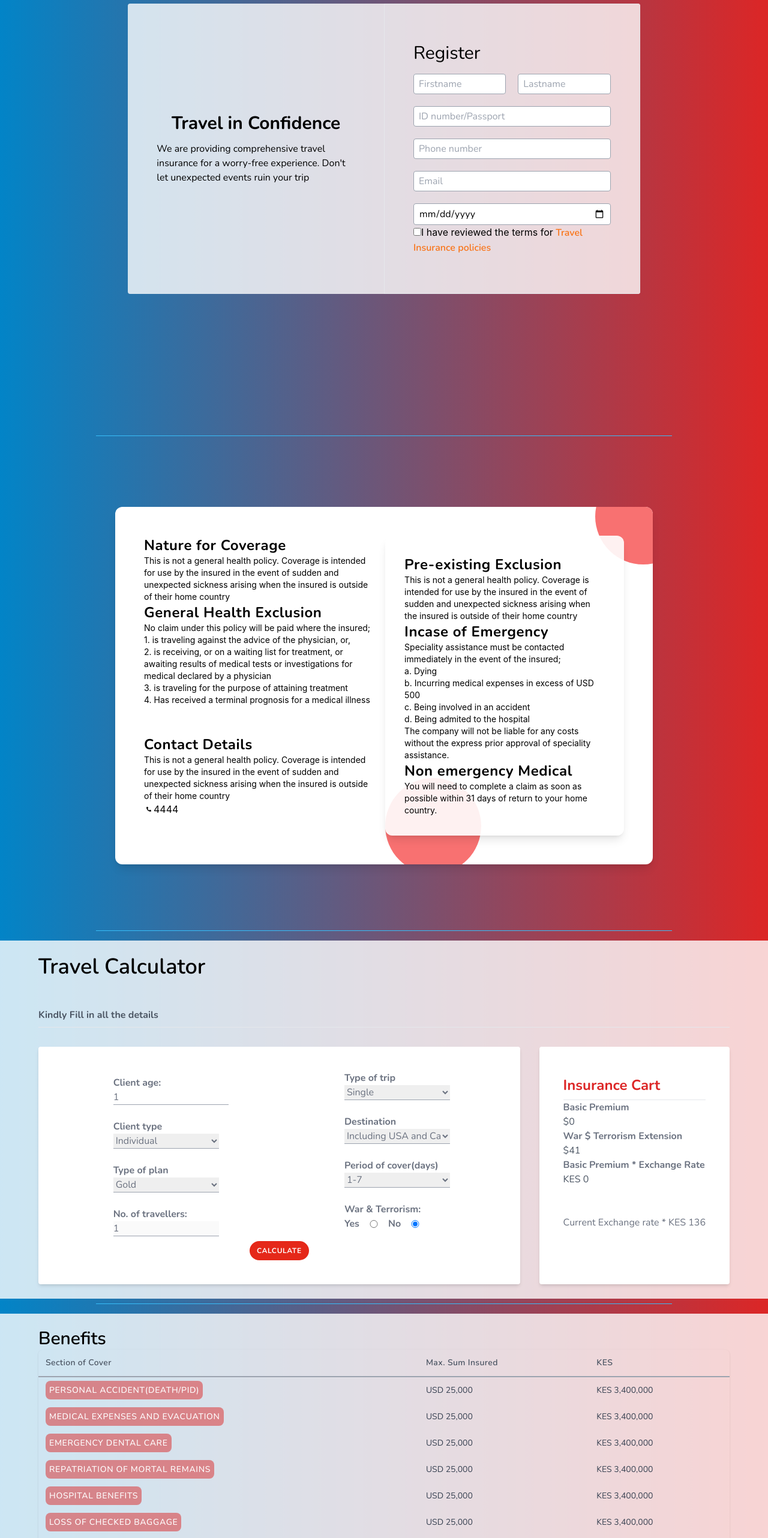
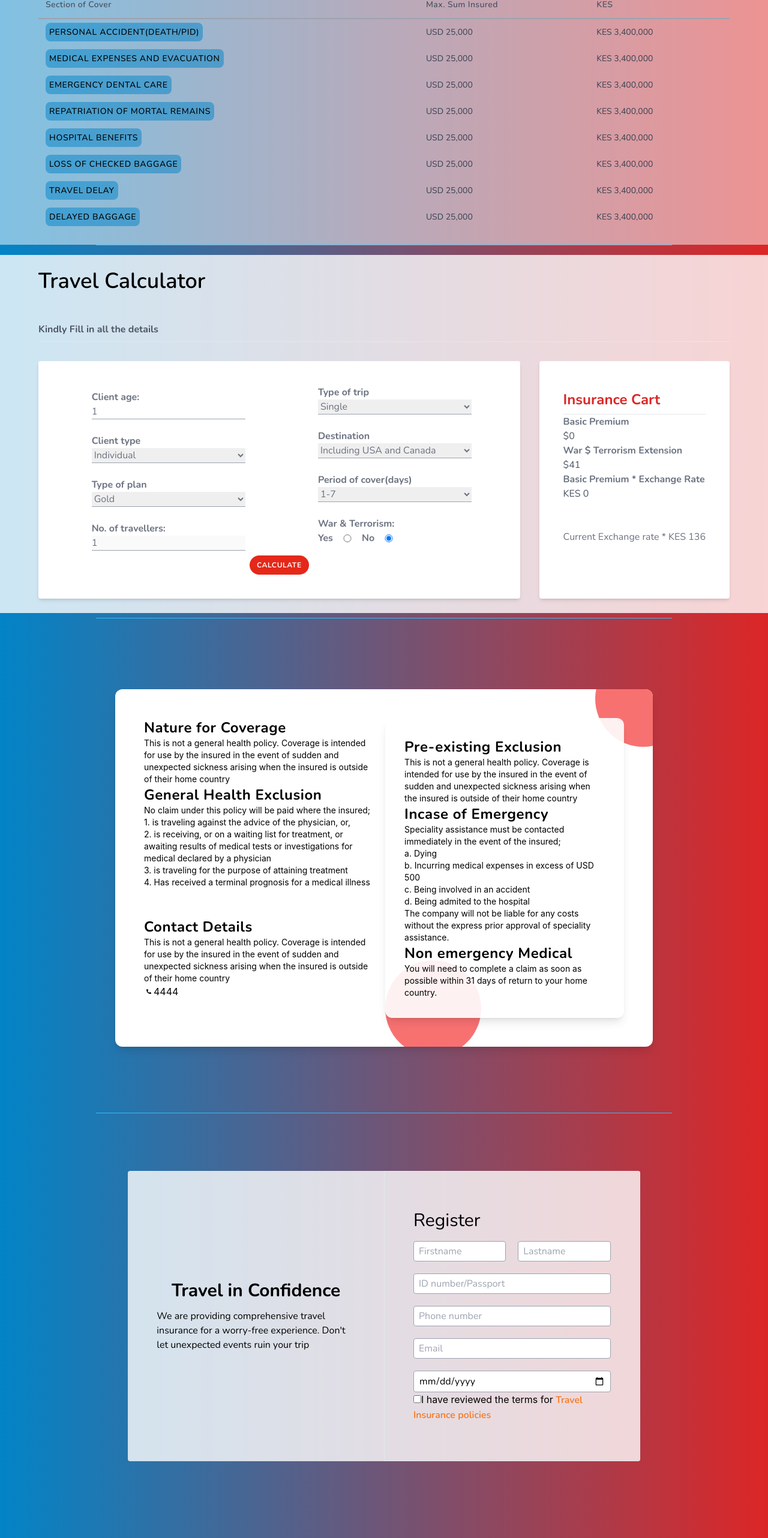
Before and after one commit to prince475/TravelCalculator, a React (Create React App) app: page / in a window 1280 px wide. Shown: the part 74-2638 px from the top of the page at 60% size. Built offline with nearby package versions, Linux system fonts and the light colour scheme.

Commit message:
Corrected the size for the warning message

```diff
--- a/src/App.js
+++ b/src/App.js
@@ -11,13 +11,13 @@ import Benefits from './Components/Benefits';
 function App() {
   return (
     <div className="App" >
-    <Home/>
+    <Benefits/>
     <hr className='border-sky-400 w-3/4 m-auto mb-4'/>
+    <Calculator/>
+    <hr className='border-sky-400 w-3/4 m-auto mb-4 mt-2'/>
     <Policy/>
     <hr className='border-sky-400 w-3/4 m-auto mb-4 mt-2'/>
-    <Calculator/>
-    <hr className='border-sky-400 w-3/4 m-auto mb-4 mt-2'/>
-    <Benefits/>
+    <Home/>
     </div>
   );
 }
--- a/src/Components/Benefits.jsx
+++ b/src/Components/Benefits.jsx
@@ -1,115 +1,119 @@
-import React from 'react'
+import React from "react";
+import britam from "../Components/Images/logoBritam.png";
 
 function Benefits() {
   return (
-    <div className='text-gray-600 font-body'>
-        <main className='px-16 py-6 body bg-white/80'>
+    <div className="text-gray-600 font-body">
+      <main className="px-16 py-6 body bg-white/50">
+        {/* <div>
+        <img src={britam} alt='logo' style={{width: '150px'}}></img>
+        </div>  */}
         <header>
-                <h2 className='text-black text-3xl font-semibold'>
-                    Benefits
-                </h2>
+          <h2 className="text-black text-3xl font-semibold">Benefits</h2>
         </header>
-
-            <div className='overflow-auto rounded-lg shadow'>
-                <table className='w-full'>
-                    <thead className='bg-gray-40 border-b-2 border-gray-400 text-xl'>
+        <div className="overflow-auto rounded-lg">
+          <table className="w-full">
+            <thead className="bg-gray-40 border-b-2 border-gray-400 text-xl">
               <tr>
-                            <th className='p-3 text-sm font-semibold tracking-wide text-left'>Section of Cover</th>
-                            <th className='p-3 text-sm font-semibold tracking-wide text-left'>Max. Sum Insured</th>
-                            <th className='p-3 text-sm font-semibold tracking-wide text-left'>KES</th>
+                <th className="p-3 text-sm font-semibold tracking-wide text-left">
+                  Section of Cover
+                </th>
+                <th className="p-3 text-sm font-semibold tracking-wide text-left">
+                  Max. Sum Insured
+                </th>
+                <th className="p-3 text-sm font-semibold tracking-wide text-left">
+                  KES
+                </th>
               </tr>
             </thead>
 
-                    <tbody className='divide divide-gray-300'>
-                            <tr className=''>
-                                <td className='p-3 text-sm text-gray-700 whitespace-nowrap'>
-                                    <span className='trow'>
-                                    Personal Accident(Death/PID)
-                                    </span>
+            <tbody className="divide divide-gray-300">
+              <tr className="">
+                <td className="p-3 text-sm text-gray-700 whitespace-nowrap">
+                  <span className="trow">Personal Accident(Death/PID)</span>
                 </td>
-                                <td className='p-3 text-sm text-gray-700 whitespace-nowrap'>
+                <td className="p-3 text-sm text-gray-700 whitespace-nowrap">
                   USD 25,000
                 </td>
-                                <td className='p-3 text-sm text-gray-700 whitespace-nowrap'>
+                <td className="p-3 text-sm text-gray-700 whitespace-nowrap">
                   KES 3,400,000
                 </td>
               </tr>
 
-                            <tr className=''>
-                                <td className='p-3 text-sm text-gray-700 whitespace-nowrap'>
-                                    <span className='trow'>
-                                    Medical Expenses and Evacuation
-                                    </span>
+              <tr className="">
+                <td className="p-3 text-sm text-gray-700 whitespace-nowrap">
+                  <span className="trow">Medical Expenses and Evacuation</span>
                 </td>
-                                <td className='p-3 text-sm text-gray-700 whitespace-nowrap'>
+                <td className="p-3 text-sm text-gray-700 whitespace-nowrap">
                   USD 25,000
                 </td>
-                                <td className='p-3 text-sm text-gray-700 whitespace-nowrap'>
+                <td className="p-3 text-sm text-gray-700 whitespace-nowrap">
                   KES 3,400,000
                 </td>
               </tr>
               <tr>
-                                <td className='p-3 text-sm text-gray-700 whitespace-nowrap'>
-                                    <span className='trow'>
-                                    Emergency Dental Care
-                                    </span>
+                <td className="p-3 text-sm text-gray-700 whitespace-nowrap">
+                  <span className="trow">Emergency Dental Care</span>
                 </td>
-                                <td className='p-3 text-sm text-gray-700 whitespace-nowrap'>
+                <td className="p-3 text-sm text-gray-700 whitespace-nowrap">
                   USD 25,000
                 </td>
-                                <td className='p-3 text-sm text-gray-700 whitespace-nowrap'>
+                <td className="p-3 text-sm text-gray-700 whitespace-nowrap">
                   KES 3,400,000
                 </td>
               </tr>
               <tr>
-                                <td className='p-3 text-sm text-gray-700 whitespace-nowrap'>
-                                    <span className='trow'>
-                                    Repatriation of Mortal Remains
-                                    </span>
+                <td className="p-3 text-sm text-gray-700 whitespace-nowrap">
+                  <span className="trow">Repatriation of Mortal Remains</span>
                 </td>
-                                <td className='p-3 text-sm text-gray-700 whitespace-nowrap'>
+                <td className="p-3 text-sm text-gray-700 whitespace-nowrap">
                   USD 25,000
                 </td>
-                                <td className='p-3 text-sm text-gray-700 whitespace-nowrap'>
+                <td className="p-3 text-sm text-gray-700 whitespace-nowrap">
                   KES 3,400,000
                 </td>
               </tr>
               <tr>
-                                <td className='p-3 text-sm text-gray-700 whitespace-nowrap'>
-                                    <span className='trow'>
-                                    Hospital Benefits
-                                    </span>
+                <td className="p-3 text-sm text-gray-700 whitespace-nowrap">
+                  <span className="trow">Hospital Benefits</span>
                 </td>
-                                <td className='p-3 text-sm text-gray-700 whitespace-nowrap'>
+                <td className="p-3 text-sm text-gray-700 whitespace-nowrap">
                   USD 25,000
                 </td>
-                                <td className='p-3 text-sm text-gray-700 whitespace-nowrap'>
+                <td className="p-3 text-sm text-gray-700 whitespace-nowrap">
                   KES 3,400,000
                 </td>
               </tr>
               <tr>
-                                <td className='p-3 text-sm text-gray-700 whitespace-nowrap'>
-                                    <span className='trow'>
-                                    Loss of Checked Baggage
-                                    </span>
+                <td className="p-3 text-sm text-gray-700 whitespace-nowrap">
+                  <span className="trow">Loss of Checked Baggage</span>
                 </td>
-                                <td className='p-3 text-sm text-gray-700 whitespace-nowrap'>
+                <td className="p-3 text-sm text-gray-700 whitespace-nowrap">
                   USD 25,000
                 </td>
-                                <td className='p-3 text-sm text-gray-700 whitespace-nowrap'>
+                <td className="p-3 text-sm text-gray-700 whitespace-nowrap">
                   KES 3,400,000
                 </td>
               </tr>
               <tr>
-                                <td className='p-3 text-sm text-gray-700 whitespace-nowrap'>
-                                    <span className='trow'>
-                                    Delayed Baggage
-                                    </span>
+                <td className="p-3 text-sm text-gray-700 whitespace-nowrap">
+                  <span className="trow">Travel Delay</span>
                 </td>
-                                <td className='p-3 text-sm text-gray-700 whitespace-nowrap'>
+                <td className="p-3 text-sm text-gray-700 whitespace-nowrap">
                   USD 25,000
                 </td>
-                                <td className='p-3 text-sm text-gray-700 whitespace-nowrap'>
+                <td className="p-3 text-sm text-gray-700 whitespace-nowrap">
+                  KES 3,400,000
+                </td>
+              </tr>
+              <tr>
+                <td className="p-3 text-sm text-gray-700 whitespace-nowrap">
+                  <span className="trow">Delayed Baggage</span>
+                </td>
+                <td className="p-3 text-sm text-gray-700 whitespace-nowrap">
+                  USD 25,000
+                </td>
+                <td className="p-3 text-sm text-gray-700 whitespace-nowrap">
                   KES 3,400,000
                 </td>
               </tr>
@@ -118,7 +122,7 @@ function Benefits() {
         </div>
       </main>
     </div>
-  )
+  );
 }
 
-export default Benefits
+export default Benefits;
--- a/src/Components/Calculator.jsx
+++ b/src/Components/Calculator.jsx
@@ -369,7 +369,7 @@ console.log('exchangeRate', exchangeRate)
                   <label className="age font-bold text-gray-500 text-small">
                     Client age:
                     <input
-                      className="block w-48 border-b border-gray-400 font-light"
+                      className="block w-64 border-b border-gray-400 font-light"
                       type="number"
                       value={clientAge}
                       onChange={(e) => setClientAge(e.target.value)}
@@ -377,7 +377,7 @@ console.log('exchangeRate', exchangeRate)
                     />
                     {(selectedPlan === "Student" || clientType === "Student") &&
                       (clientAge < 16 || clientAge > 45) && (
-                        <small className="w-1/4 p-4" style={{ color: "red" }}>
+                        <small className="flex text-xs w-64" style={{ color: "red" }}>
                           Warning: Client age must be between 16 and 45 for
                           student plan. Please purchase an individual plan if
                           you are older than 45.
@@ -388,7 +388,7 @@ console.log('exchangeRate', exchangeRate)
                   <label className="age font-bold text-gray-500 text-small">
                     Client type
                     <select
-                      className="block w-44 border-b border-gray-400 font-light"
+                      className="block w-64 border-b border-gray-400 font-light"
                       value={clientType}
                       onChange={(e) => setClientType(e.target.value)}
                     >
@@ -401,7 +401,7 @@ console.log('exchangeRate', exchangeRate)
                   <label className="age font-bold text-gray-500 text-small">
                     Type of plan
                     <select
-                      className="block w-44 border-b border-gray-400 font-light"
+                      className="block w-64 border-b border-gray-400 font-light"
                       value={selectedPlan}
                       onChange={(e) => setSelectedPlan(e.target.value)}
                     >
@@ -423,7 +423,7 @@ console.log('exchangeRate', exchangeRate)
                   <label className="age font-bold text-gray-500 text-small">
                     No. of travellers:
                     <input
-                      className="block w-44 border-b border-gray-400 font-light"
+                      className="block w-64 border-b border-gray-400 font-light"
                       type="number"
                       value={numberOfTravellers}
                       onChange={(e) => setNumberOfTravellers(e.target.value)}
@@ -449,7 +449,7 @@ console.log('exchangeRate', exchangeRate)
                   <label className="age font-bold text-gray-500 text-small">
                     Type of trip
                     <select
-                      className="block w-44 border-b border-gray-400 font-light"
+                      className="block w-64 border-b border-gray-400 font-light"
                       value={selectedTripType}
                       onChange={(e) => setSelectedTripType(e.target.value)}
                     >
@@ -469,7 +469,7 @@ console.log('exchangeRate', exchangeRate)
                   <label className="age font-bold text-gray-500 text-small">
                     Destination
                     <select
-                      className="block w-44 border-b border-gray-400 font-light"
+                      className="block w-64 border-b border-gray-400 font-light"
                       value={selectedDestination}
                       onChange={(e) => setSelectedDestination(e.target.value)}
                     >
@@ -496,7 +496,7 @@ console.log('exchangeRate', exchangeRate)
                     Period of cover(days)
                     {showIndividualPeriodOfCover && (
                       <select
-                        className="block w-44 border-b border-gray-400 font-light"
+                        className="block w-64 border-b border-gray-400 font-light"
                         value={periodOfCover}
                         onChange={(e) => setPeriodOfCover(e.target.value)}
                       >
@@ -517,7 +517,7 @@ console.log('exchangeRate', exchangeRate)
                     {/* show if plan or client type is student */}
                     {showStudentPeriodOfCover && (
                       <select
-                        className="block w-44 border-b border-gray-400 font-light"
+                        className="block w-64 border-b border-gray-400 font-light"
                         value={periodOfCover}
                         onChange={(e) => setPeriodOfCover(e.target.value)}
                       >
@@ -531,7 +531,7 @@ console.log('exchangeRate', exchangeRate)
                       <div>
                         <label className="age font-bold text-gray-500 text-small">
                           <input
-                            className="block w-44 border-b border-gray-400 font-light"
+                            className="block w-64 border-b border-gray-400 font-light"
                             type="number"
                             value={periodOfCover}
                             {...(clientType === "Group" && {
--- a/src/Styles/input.css
+++ b/src/Styles/input.css
@@ -10,7 +10,7 @@
 }
 
 .badge{
-    @apply bg-secondary-200 text-secondary-200 text-xs uppercase font-bold rounded-full p-2 absolute top-0 ml-2 mt-2
+    @apply rounded-full p-2 absolute top-0 ml-2 mt-2
 }
 
 .btn{
@@ -23,5 +23,5 @@ body{
     @apply bg-gradient-to-r from-sky-600 to-red-600
 }
 .trow{
-    @apply p-1.5 text-sm font-medium uppercase tracking-wider text-white bg-red-600 rounded-lg bg-opacity-50
+    @apply p-1.5 text-sm font-medium uppercase tracking-wider text-black bg-sky-600 rounded-lg bg-opacity-50
 }
--- a/src/Styles/output.css
+++ b/src/Styles/output.css
@@ -728,12 +728,46 @@ video {
   width: 100%;
 }
 
+.w-1\/4{
+  width: 25%;
+}
+
+.w-min{
+  width: -webkit-min-content;
+  width: min-content;
+}
+
+.w-2{
+  width: 0.5rem;
+}
+
+.w-1\/2{
+  width: 50%;
+}
+
+.w-max{
+  width: -webkit-max-content;
+  width: max-content;
+}
+
+.w-20{
+  width: 5rem;
+}
+
+.w-64{
+  width: 16rem;
+}
+
 .max-w-4xl{
   max-width: 56rem;
 }
 
 .flex-1{
   flex: 1 1 0%;
+}
+
+.flex-auto{
+  flex: 1 1 auto;
 }
 
 .grid-cols-2{
@@ -746,6 +780,10 @@ video {
 
 .flex-wrap{
   flex-wrap: wrap;
+}
+
+.flex-nowrap{
+  flex-wrap: nowrap;
 }
 
 .items-center{
@@ -774,6 +812,10 @@ video {
 
 .gap-8{
   gap: 2rem;
+}
+
+.gap-2{
+  gap: 0.5rem;
 }
 
 .space-y-4 > :not([hidden]) ~ :not([hidden]){
@@ -873,6 +915,10 @@ video {
   background-color: rgb(255 255 255 / var(--tw-bg-opacity));
 }
 
+.bg-white\/50{
+  background-color: rgb(255 255 255 / 0.5);
+}
+
 .bg-white\/80{
   background-color: rgb(255 255 255 / 0.8);
 }
@@ -903,6 +949,10 @@ video {
 
 .p-8{
   padding: 2rem;
+}
+
+.p-4{
+  padding: 1rem;
 }
 
 .px-16{
@@ -984,6 +1034,11 @@ video {
   line-height: 1.75rem;
 }
 
+.text-xs{
+  font-size: 0.75rem;
+  line-height: 1rem;
+}
+
 .font-bold{
   font-weight: 700;
 }
@@ -1030,12 +1085,6 @@ video {
   color: rgb(220 38 38 / var(--tw-text-opacity));
 }
 
-.shadow{
-  --tw-shadow: 0 1px 3px 0 rgb(0 0 0 / 0.1), 0 1px 2px -1px rgb(0 0 0 / 0.1);
-  --tw-shadow-colored: 0 1px 3px 0 var(--tw-shadow-color), 0 1px 2px -1px var(--tw-shadow-color);
-  box-shadow: var(--tw-ring-offset-shadow, 0 0 #0000), var(--tw-ring-shadow, 0 0 #0000), var(--tw-shadow);
-}
-
 .shadow-lg{
   --tw-shadow: 0 10px 15px -3px rgb(0 0 0 / 0.1), 0 4px 6px -4px rgb(0 0 0 / 0.1);
   --tw-shadow-colored: 0 10px 15px -3px var(--tw-shadow-color), 0 4px 6px -4px var(--tw-shadow-color);
@@ -1058,15 +1107,7 @@ video {
   margin-left: 0.5rem;
   margin-top: 0.5rem;
   border-radius: 9999px;
-  --tw-bg-opacity: 1;
-  background-color: rgb(136 136 131 / var(--tw-bg-opacity));
   padding: 0.5rem;
-  font-size: 0.75rem;
-  line-height: 1rem;
-  font-weight: 700;
-  text-transform: uppercase;
-  --tw-text-opacity: 1;
-  color: rgb(136 136 131 / var(--tw-text-opacity));
 }
 
 .btn{
@@ -1108,7 +1149,7 @@ body{
 
 .trow{
   border-radius: 0.5rem;
-  background-color: rgb(220 38 38 / var(--tw-bg-opacity));
+  background-color: rgb(2 132 199 / var(--tw-bg-opacity));
   --tw-bg-opacity: 0.5;
   padding: 0.375rem;
   font-size: 0.875rem;
@@ -1117,7 +1158,7 @@ body{
   text-transform: uppercase;
   letter-spacing: 0.05em;
   --tw-text-opacity: 1;
-  color: rgb(255 255 255 / var(--tw-text-opacity));
+  color: rgb(0 0 0 / var(--tw-text-opacity));
 }
 
 @media (min-width: 640px){
```
Also changed, not shown: src/Components/Home.jsx (+61 -41 lines). Lines whose indentation alone changed are shown as unchanged.
